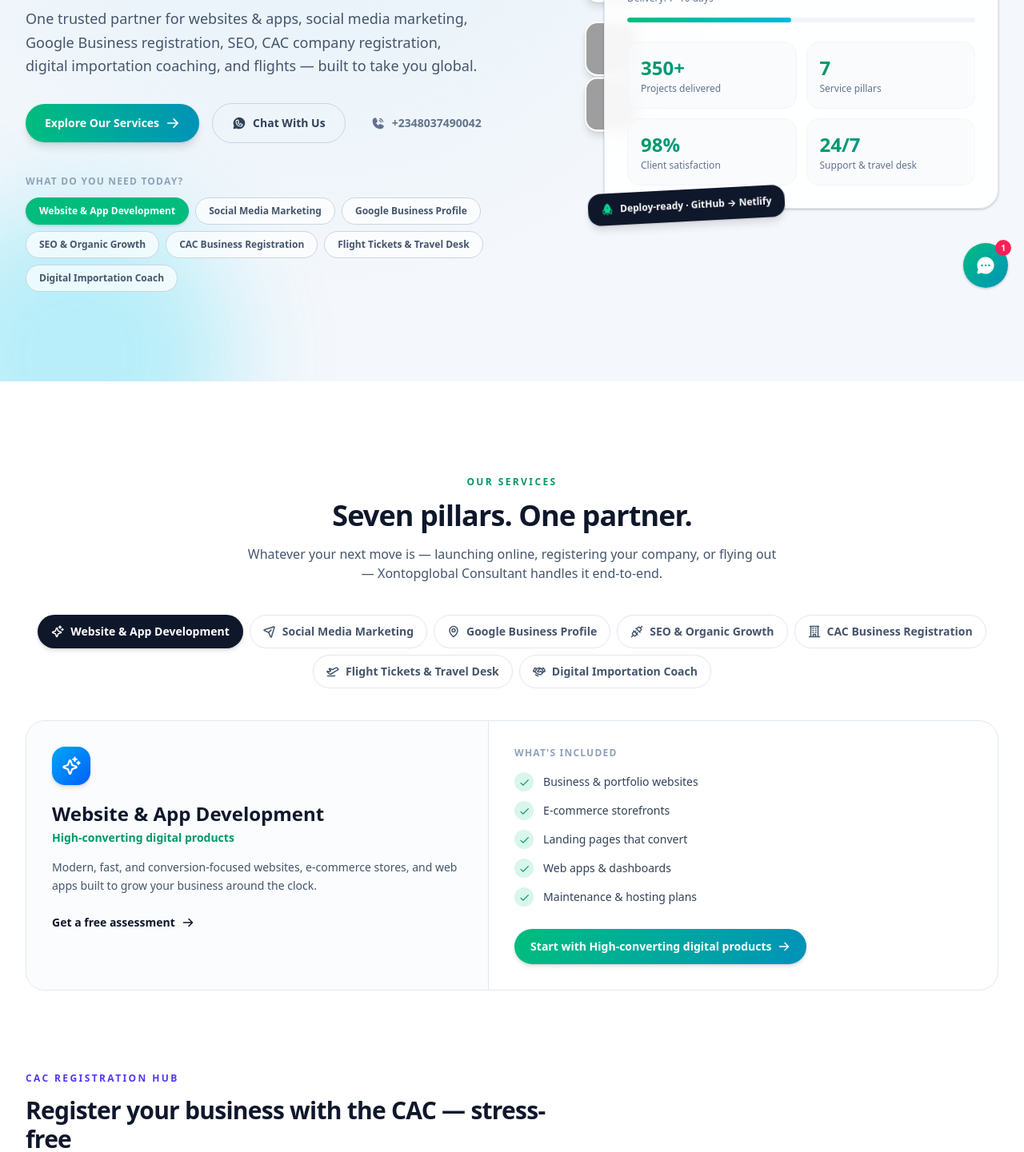
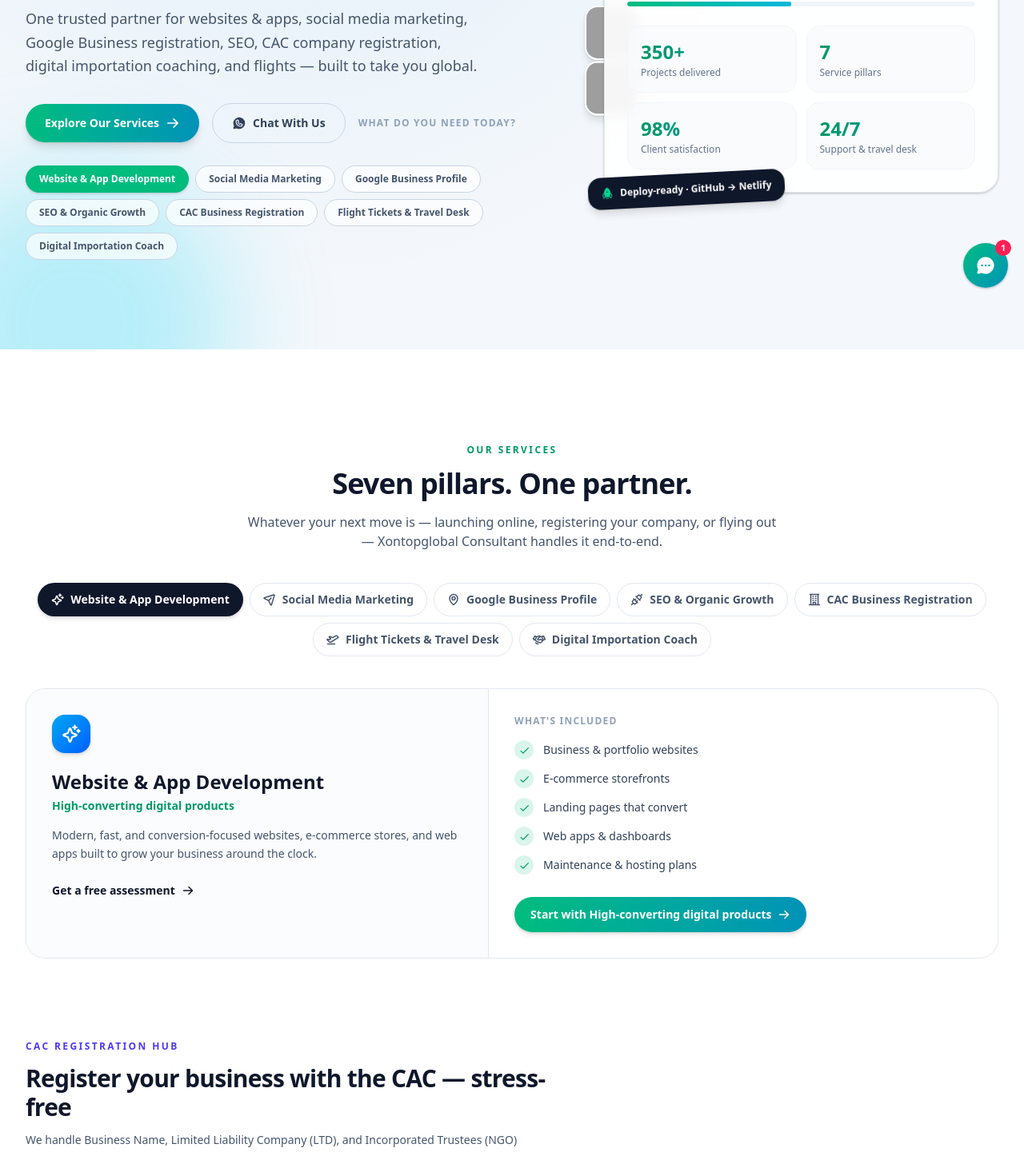
Before and after one commit to xontopglobal/xontopglobal-consultant, a React (Vite) app: page / in a window 1280 px wide. Shown: the part 420-1861 px from the top of the page at 80% size. Built offline with nearby package versions, Linux system fonts and the light colour scheme; grey boxes are pictures that could not be loaded.

Commit message:
Remove phone call feature and update WhatsApp

```diff
--- a/src/components/AIChatBot.tsx
+++ b/src/components/AIChatBot.tsx
@@ -14,8 +14,6 @@ import {
   BRAND_NAME,
   CAC_PACKAGES,
   EMAIL,
-  PHONE_DISPLAY,
-  PHONE_TEL,
   WHATSAPP_LINK,
 } from "../constants";
 import type { ChatMessage } from "../types";
@@ -79,7 +77,7 @@ const KB: KBEntry[] = [
   },
   {
     match: ["contact", "email", "phone", "number", "reach", "whatsapp", "talk", "human", "agent"],
-    text: `You can reach us anytime: WhatsApp/call ${PHONE_DISPLAY}, or email ${EMAIL}. Our team replies fast, every day.`,
+    text: `You can reach us anytime: WhatsApp/call $ or email ${EMAIL}. Our team replies fast, every day.`,
     card: "contact",
     actions: ["Open WhatsApp", "Send email"],
   },
@@ -431,13 +429,6 @@ function ContactCard() {
         <WhatsappLogo size={14} weight="fill" /> WhatsApp us
       </a>
       <a
-        href={`tel:${PHONE_TEL}`}
-        className="flex items-center gap-2 rounded-lg border border-slate-200 px-3 py-2 text-xs font-bold text-slate-700 transition hover:border-emerald-400 dark:border-white/10 dark:text-slate-200"
-      >
-        <PhoneCall size={14} weight="fill" className="text-emerald-600 dark:text-emerald-400" />
-        +234 803 749 0042
-      </a>
-      <a
         href={`mailto:${EMAIL}`}
         className="flex items-center gap-2 rounded-lg border border-slate-200 px-3 py-2 text-xs font-bold text-slate-700 transition hover:border-emerald-400 dark:border-white/10 dark:text-slate-200"
       >
--- a/src/components/ConsultationAndContact.tsx
+++ b/src/components/ConsultationAndContact.tsx
@@ -7,15 +7,14 @@ import {
   Code,
   Envelope,
   MapPin,
-  PhoneCall,
+
   Sparkle,
   WhatsappLogo,
 } from "@phosphor-icons/react";
 import {
   BRAND_NAME,
   EMAIL,
-  PHONE_DISPLAY,
-  PHONE_TEL,
+
   SERVICE_IMAGES,
   WHATSAPP_LINK,
 } from "../constants";
@@ -148,22 +147,20 @@ ${form.message || "I'd like a consultation."}`
           {/* Contact channels */}
           <div className="space-y-4">
             <motion.a
-              href={`tel:${PHONE_TEL}`}
+
               initial={{ opacity: 0, x: 16 }}
               whileInView={{ opacity: 1, x: 0 }}
               viewport={{ once: true, margin: "-60px" }}
               transition={{ duration: 0.45, delay: 0.05, ease: "easeOut" }}
               className="group flex items-center gap-4 rounded-3xl border border-slate-200 bg-white p-6 transition hover:border-emerald-400 hover:shadow-lg dark:border-white/10 dark:bg-white/5 dark:hover:border-emerald-400/50"
             >
-              <span className="grid h-12 w-12 shrink-0 place-items-center rounded-2xl bg-gradient-to-br from-emerald-500 to-cyan-600 text-white shadow-lg shadow-emerald-600/25">
-                <PhoneCall size={22} weight="fill" />
-              </span>
+
               <div className="flex-1">
                 <p className="text-xs font-bold uppercase tracking-wider text-slate-400 dark:text-slate-500">
                   Call us directly
                 </p>
                 <p className="mt-0.5 text-lg font-extrabold text-slate-900 dark:text-white">
-                  {PHONE_DISPLAY}
+
                 </p>
               </div>
               <ArrowRight
@@ -217,7 +214,8 @@ ${form.message || "I'd like a consultation."}`
                   WhatsApp business line
                 </p>
                 <p className="mt-0.5 text-lg font-extrabold text-slate-900 dark:text-white">
-                  {PHONE_DISPLAY}
+
+
                 </p>
               </div>
               <ArrowRight
@@ -394,13 +392,8 @@ function Footer() {
             </p>
             <div className="mt-5 flex gap-2.5">
               <a
-                href={`tel:${PHONE_TEL}`}
-                className="grid h-9 w-9 place-items-center rounded-full border border-slate-200 text-slate-500 transition hover:border-emerald-500 hover:text-emerald-600 dark:border-white/15 dark:text-slate-300"
-                aria-label="Call us"
-              >
-                <PhoneCall size={16} weight="bold" />
-              </a>
-              <a
+
+
                 href={`mailto:${EMAIL}`}
                 className="grid h-9 w-9 place-items-center rounded-full border border-slate-200 text-slate-500 transition hover:border-cyan-500 hover:text-cyan-600 dark:border-white/15 dark:text-slate-300"
                 aria-label="Email us"
@@ -480,10 +473,7 @@ function Footer() {
             </p>
             <ul className="mt-4 space-y-3 text-sm text-slate-500 dark:text-slate-400">
               <li className="flex items-center gap-2.5">
-                <PhoneCall size={15} weight="fill" className="shrink-0 text-emerald-600 dark:text-emerald-400" />
-                <a href={`tel:${PHONE_TEL}`} className="transition hover:text-emerald-600 dark:hover:text-emerald-400">
-                  {PHONE_DISPLAY}
-                </a>
+
               </li>
               <li className="flex items-center gap-2.5">
                 <Envelope size={15} weight="fill" className="shrink-0 text-cyan-600 dark:text-cyan-400" />
--- a/src/components/Hero.tsx
+++ b/src/components/Hero.tsx
@@ -9,7 +9,7 @@ import {
   ShieldCheck,
   WhatsappLogo,
 } from "@phosphor-icons/react";
-import { BRAND_NAME, PHONE_TEL, QUOTE_PRESETS, SERVICES, SERVICE_IMAGES, WHATSAPP_LINK } from "../constants";
+import { BRAND_NAME, QUOTE_PRESETS, SERVICES, SERVICE_IMAGES, WHATSAPP_LINK } from "../constants";
 
 const STATS = [
   { value: "350+", label: "Projects delivered" },
@@ -98,7 +98,7 @@ export default function Hero() {
               />
             </a>
             <a
-              href={`https://wa.me/2348037490042?text=${encodeURIComponent(`Hello ${BRAND_NAME}! I'd like a consultation.`)}`}
+              href={`https://wa.me/2348162965913?text=${encodeURIComponent(`Hello ${BRAND_NAME}! I'd like a consultation.`)}`}
               target="_blank"
               rel="noreferrer"
               className="inline-flex items-center gap-2 rounded-full border border-slate-300 px-6 py-3.5 text-sm font-bold text-slate-700 transition hover:border-emerald-500 hover:text-emerald-600 dark:border-white/20 dark:text-slate-200 dark:hover:border-emerald-400 dark:hover:text-emerald-400"
@@ -106,21 +106,9 @@ export default function Hero() {
               <WhatsappLogo size={18} weight="fill" />
               Chat With Us
             </a>
-            <a
-              href={`tel:${PHONE_TEL}`}
-              className="inline-flex items-center gap-2 rounded-full px-4 py-3.5 text-sm font-bold text-slate-500 transition hover:text-emerald-600 dark:text-slate-400 dark:hover:text-emerald-400"
-            >
-              <PhoneCall size={18} weight="fill" /> {PHONE_TEL}
-            </a>
-          </motion.div>
 
-          {/* Service quick pills */}
-          <motion.div
-            initial={{ opacity: 0, y: 20 }}
-            animate={{ opacity: 1, y: 0 }}
-            transition={{ duration: 0.65, delay: 0.32, ease: "easeOut" }}
-            className="mt-10"
-          >
+
+
             <p className="text-xs font-semibold uppercase tracking-widest text-slate-400 dark:text-slate-500">
               What do you need today?
             </p>
--- a/src/components/Navbar.tsx
+++ b/src/components/Navbar.tsx
@@ -3,7 +3,6 @@ import { AnimatePresence, motion } from "framer-motion";
 import {
       GithubLogo,
       List,
-  PhoneCall,
       Sparkle,
       WhatsappLogo,
   X,
@@ -11,10 +10,10 @@ import {
 import {
     BRAND_NAME,
     NAV_LINKS,
-  PHONE_TEL,
     WHATSAPP_LINK,
     WHATSAPP_TEXT,
   } from "../constants";
+
 
 interface NavbarProps {
   onConsult: () => void;
@@ -58,11 +57,11 @@ export default function Navbar({ onConsult, onDeployGuide }: NavbarProps) {
 
         <div className="hidden items-center gap-3 lg:flex">
           <a
-            href={`tel:${PHONE_TEL}`}
+
             className="grid h-10 w-10 place-items-center rounded-full border border-slate-200 text-slate-600 transition hover:border-emerald-500 hover:text-emerald-600 dark:border-white/15 dark:text-slate-300 dark:hover:border-emerald-400 dark:hover:text-emerald-400"
             aria-label="Call Xontopglobal Consultant"
           >
-            <PhoneCall size={18} weight="bold" />
+
           </a>
           <a
             href={`${WHATSAPP_LINK}?text=${encodeURIComponent(WHATSAPP_TEXT)}`}
--- a/src/constants.ts
+++ b/src/constants.ts
@@ -2,9 +2,7 @@ import type { CACPackage, FlightRoute, HotelListing, Service, VisaCountry } from
 
 export const BRAND_NAME = "Xontopglobal Consultant";
 export const EMAIL = "xontopglobal@gmail.com";
-export const PHONE_DISPLAY = "+234 803 749 0042";
-export const PHONE_TEL = "+2348037490042";
-export const WHATSAPP_LINK = "https://wa.me/2348037490042";
+export const WHATSAPP_LINK = "https://wa.me/2348162965913";
 export const WHATSAPP_TEXT =
   "Hello Xontopglobal Consultant! I found you through your website and I'd love to make an enquiry.";
 
```
Lines whose indentation alone changed are shown as unchanged.
